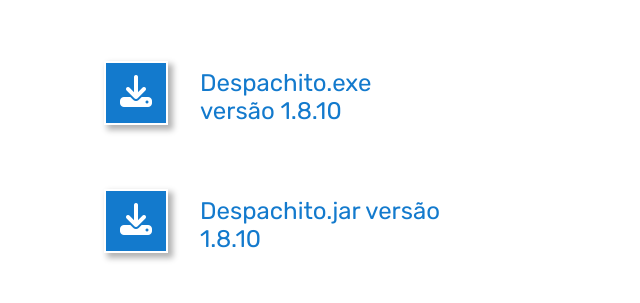
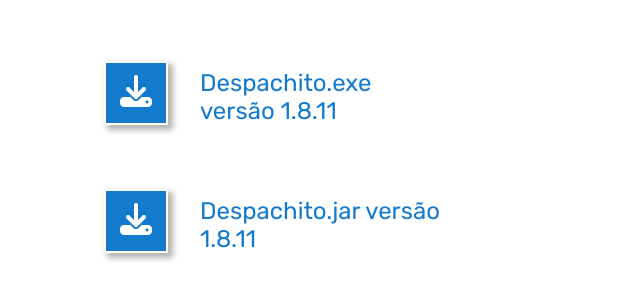
Before and after one commit to Thiagomsiqueira1984/Pagina-Despachito, a plain HTML site: page index.html in a window 1280 px wide. Shown: the part 3783-4086 px from the top of the page, 368-1008 px from the left. Drawn offline with Linux system fonts and the light colour scheme.

Commit message:
Despachito versão 1.8.11
Atualização do número da versão 1.8.11

```diff
--- a/index.html
+++ b/index.html
@@ -172,7 +172,7 @@
                     <div class="contBotoes">
                         <a href="https://github.com/Thiagomsiqueira1984/Despachito/raw/master/out/artifacts/Despachito_jar/Despachito.exe">
                             <div class="textoDown">
-                                Despachito.exe versão 1.8.10
+                                Despachito.exe versão 1.8.11
                             </div>
                         </a>
                     </div>
@@ -188,7 +188,7 @@
                     <div class="contBotoes">
                         <a href="https://github.com/Thiagomsiqueira1984/Despachito/raw/master/out/artifacts/Despachito_jar/Despachito.jar">
                             <div class="textoDown">
-                                Despachito.jar versão 1.8.10
+                                Despachito.jar versão 1.8.11
                             </div>
                         </a>
                     </div>
```
